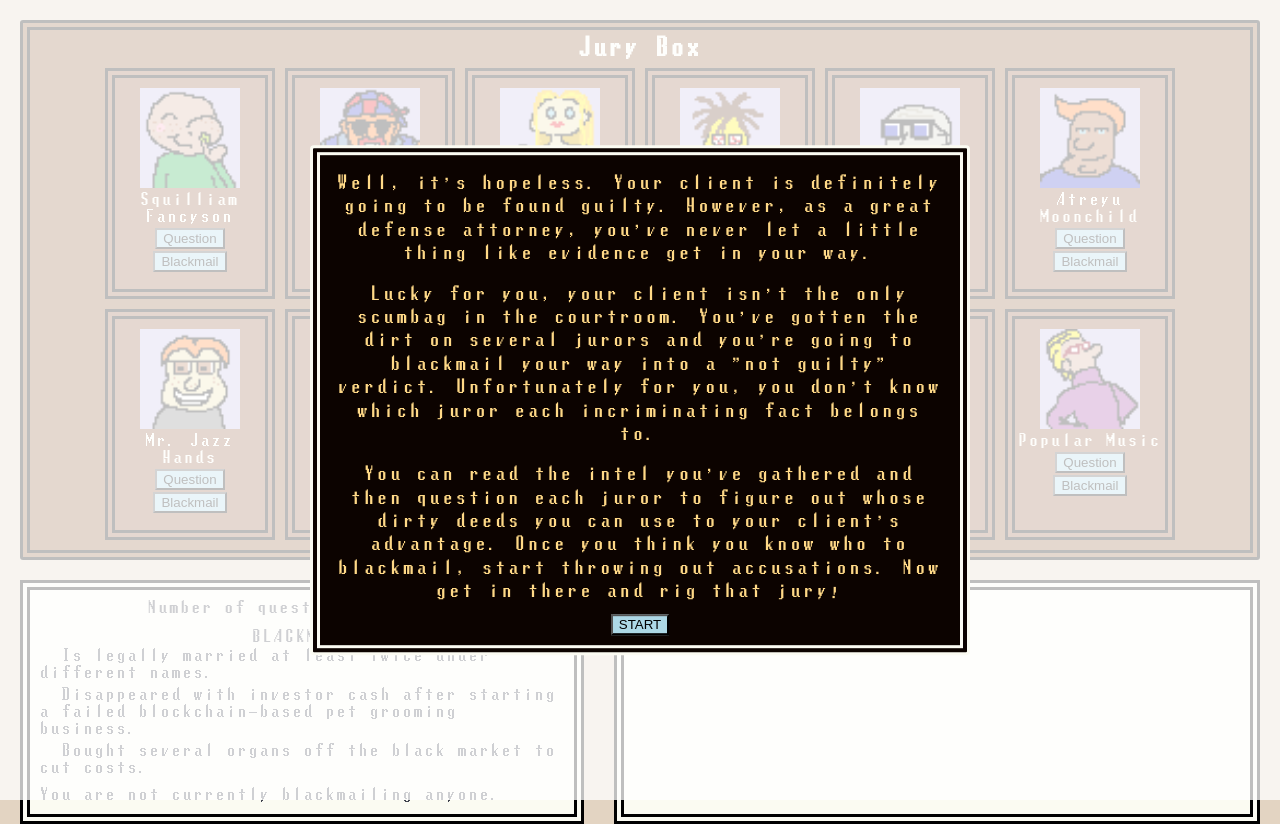
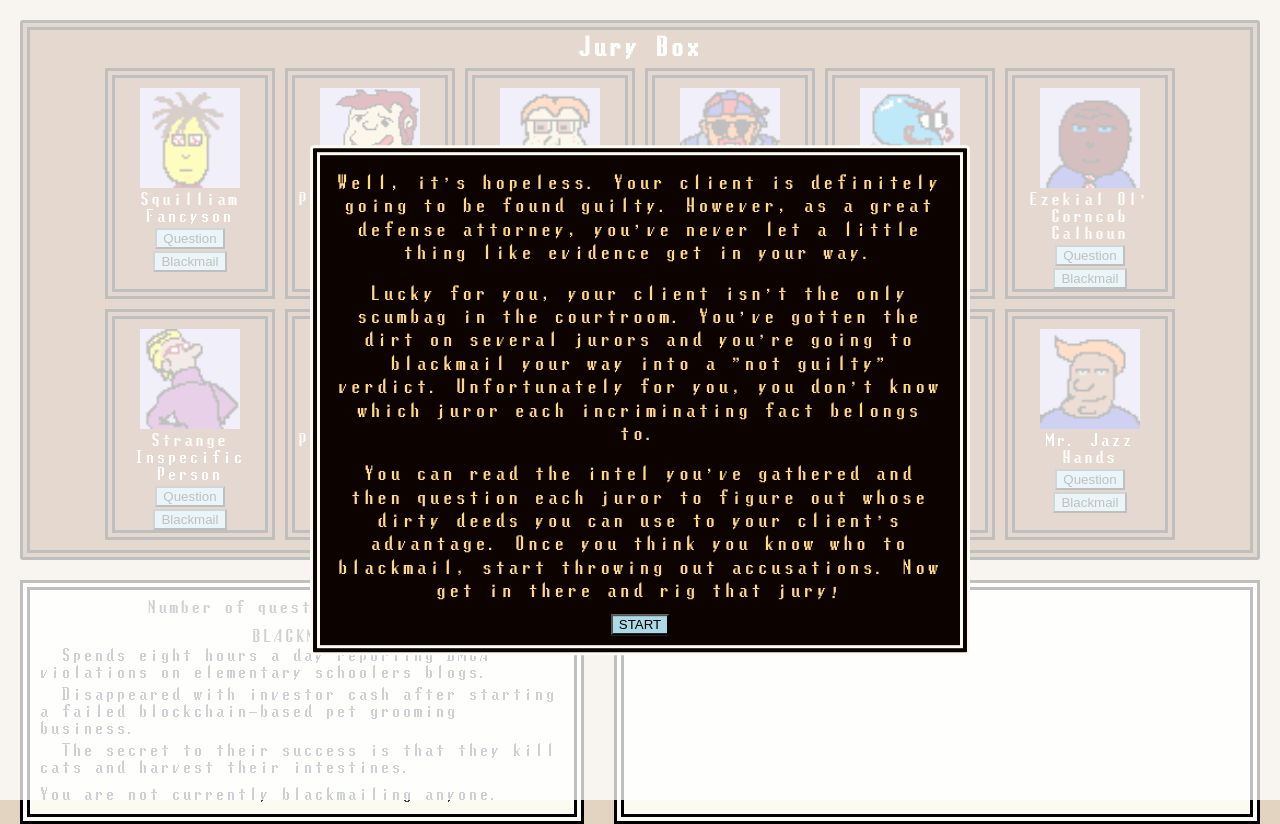
Before and after one commit to A-Camp/purple-monkey-game-jam, a React (Create React App) app: page / in a window 1280 px wide. Built offline with nearby package versions, Linux system fonts and the light colour scheme.

Commit message:
random juror backgrounds with random pictures

```diff
--- a/src/App.js
+++ b/src/App.js
@@ -16,6 +16,8 @@ class App extends Component {
       {number: 4, text: "What is your relationship status?"}
     ]
 
+    const jurorsWithPics = this.randomJurorPics()
+
     let blackmails = this.selectBlackmail(jurorData.slice(), 3);
     this.state = {
       blackmailed: [],
@@ -23,13 +25,36 @@ class App extends Component {
       blackmails: [],
       questionsLeft: 20,
       currentlyQuestioning: null,
-      jurors: jurorData,
+      jurors: jurorsWithPics,
       blackmails: blackmails,
       questions: questions,
       modalIsOpen: true,
       gameEndModalIsOpen: false,
       endText: "",
     };
+  }
+
+  randomJurorPics = () => {
+    const jurorNums = this.shuffle([1, 2, 3, 4, 5, 6, 7, 8, 9, 10, 11, 12])
+    const randomJurors = this.shuffle(jurorData)
+    return randomJurors.map((juror, i) => {
+      return juror = {...juror, picture: `/images/juror-${jurorNums[i]}.png`}
+    })
+  }
+
+  shuffle = (array) => {
+    var i = 0
+    , j = 0
+    , temp = null
+
+    for (i = array.length - 1; i > 0; i -= 1) {
+      j = Math.floor(Math.random() * (i + 1))
+      temp = array[i]
+      array[i] = array[j]
+      array[j] = temp
+    }
+
+    return array
   }
 
   closeModal = () => {
@@ -114,7 +139,6 @@ class App extends Component {
   }
 
   styleQuestions = () => {
-    console.log("styleQuestions")
     return this.state.questionsLeft <= 5 ? "lowQuestions" : "noLowQuestions"
   }
 
--- a/src/jurorData.js
+++ b/src/jurorData.js
@@ -10,8 +10,7 @@ export const jurorData = [
     "blackmailOptions": [
       {"number": 1, "text": "Disappeared with investor cash after starting a failed blockchain-based pet grooming business."},
       {"number": 2, "text": "Bought over 100 extreme experimental massages for his dog with stolen credit cards."}
-    ],
-    "picture": '/images/juror-1.png',
+    ]
   },
   {
     "name": "A Big Van", "answeredQuestions": [],
@@ -24,8 +23,7 @@ export const jurorData = [
     "blackmailOptions": [
       {"number": 1, "text": "Filed his “Magical Girl Aoi” body pillow as a wife and legal dependent on his taxes."},
       {"number": 2, "text": "Killed their mother by incorrectly preparing fugu fish."}
-    ],
-    "picture": '/images/juror-2.png',
+    ]
   },
   {
     "name": "Paulina Smith", "answeredQuestions": [],
@@ -38,8 +36,7 @@ export const jurorData = [
     "blackmailOptions": [
       {"number": 1, "text": "You have pictures of them doing an erotic photoshoot with the US constitution."},
       {"number": 2, "text": "Widdles artisanal bon bon spoons from Federally protected trees."}
-    ],
-    "picture": '/images/juror-3.png',
+    ]
   },
   {"name": "Mario Mario", "answeredQuestions": [],
     "answers": [
@@ -51,8 +48,7 @@ export const jurorData = [
     "blackmailOptions": [
       {"number": 1, "text": "Once killed someone allergic to cats by knitting them a sweater made with cat-hair."},
       {"number": 2, "text": "Literally, steals clothes off the backs of senile elderly."}
-    ],
-    "picture": '/images/juror-4.png',
+    ]
   },
   {
     "name": "Ezekial Ol' Corncob Calhoun", "answeredQuestions": [],
@@ -65,8 +61,7 @@ export const jurorData = [
     "blackmailOptions": [
       {"number": 1, "text": "Spends eight hours a day reporting DMCA violations on elementary schoolers blogs."},
       {"number": 2, "text": "Writes and sells social media botnets - uses them to perform DDOS attacks."}
-    ],
-    "picture": '/images/juror-5.png',
+    ]
   },
   {
     "name": "Atreyu Moonchild", "answeredQuestions": [],
@@ -79,8 +74,7 @@ export const jurorData = [
     "blackmailOptions": [
       {"number": 1, "text": "Is legally married at least twice under different names."},
       {"number": 2, "text": "Sells visas by marrying anyone who wants to come to America."}
-    ],
-    "picture": '/images/juror-6.png',
+    ]
   },
   {"name": "Mr. Jazz Hands", "answeredQuestions": [],
     "answers": [
@@ -92,8 +86,7 @@ export const jurorData = [
     "blackmailOptions": [
       {"number": 1, "text": "The secret to their success is that they kill cats and harvest their intestines."},
       {"number": 2, "text": "Murdered the person who had their current job so that the old git would just die already and they could finally get promoted."}
-    ],
-    "picture": '/images/juror-7.png',
+    ]
   },
   {"name": "Strange Inspecific Person", "answeredQuestions": [],
     "answers": [
@@ -105,8 +98,7 @@ export const jurorData = [
     "blackmailOptions": [
       {"number": 1, "text": "Uses cheap yak hair in patients’ plugs."},
       {"number": 2, "text": "Paid themselves from burn victim charity funds to perform breast implants."}
-    ],
-    "picture": '/images/juror-8.png',
+    ]
   },
   {
     "name": "Sherman Phelps", "answeredQuestions": [],
@@ -119,8 +111,7 @@ export const jurorData = [
     "blackmailOptions": [
       {"number": 1, "text": "Their children took a variety of offensive photos with 'clients.'"},
       {"number": 2, "text": "A tad thrifty with the furnace bill, some family members of clients would be not be pleased with the results."}
-    ],
-    "picture": '/images/juror-9.png',
+    ]
   },
   {
     "name": "Hammer Tim", "answeredQuestions": [],
@@ -133,8 +124,7 @@ export const jurorData = [
     "blackmailOptions": [
       {"number": 1, "text": "Ate dolphin meat in St. Vincent. Keeping it from their boss."},
       {"number": 2, "text": "Personally clubbed a baby seal cub and turned it into a fur hat."}
-    ],
-    "picture": '/images/juror-10.png',
+    ]
   },
   {
     "name": "Krang", "answeredQuestions": [],
@@ -147,8 +137,7 @@ export const jurorData = [
     "blackmailOptions": [
       {"number": 1, "text": "Having an affair with another respected member of the community."},
       {"number": 2, "text": "Embezzled money from a missionary fund."}
-    ],
-    "picture": '/images/juror-11.png',
+    ]
   },
   {
     "name": "Popular Music", "answeredQuestions": [],
@@ -161,7 +150,6 @@ export const jurorData = [
     "blackmailOptions": [
       {"number": 1, "text": "Bought several organs off the black market to cut costs."},
       {"number": 2, "text": "Left academia after embarrassing breach of procedure in several studies."}
-    ],
-    "picture": '/images/juror-12.png',
+    ]
   }
 ]
```
Lines whose indentation alone changed are shown as unchanged.
